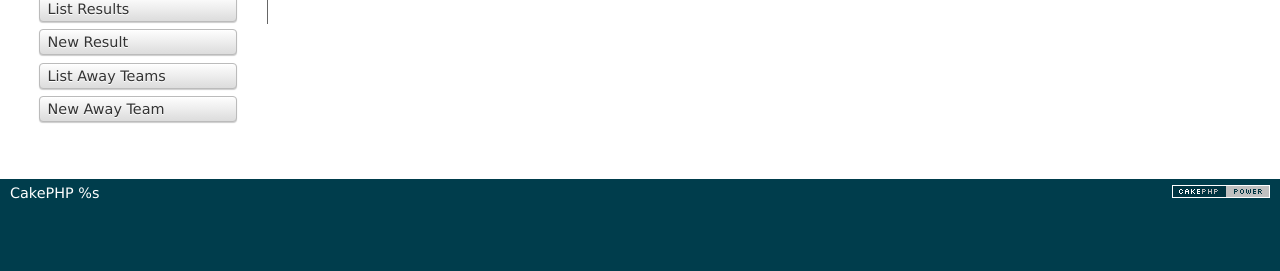
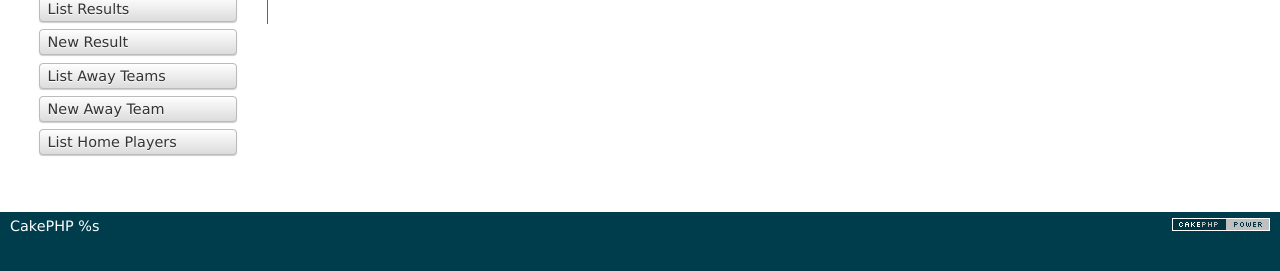
Before and after one commit to NemotoYoshiyuki/basketball_score, a CakePHP app: the page made by app/View/Matches/index.ctp in a window 1280 px wide. Shown: the part 144-415 px from the top of the page. Run offline with PHP 8.4 and a stand-in for CakePHP, Linux system fonts and the light colour scheme; the template is opened without the code that fills it, so the values that code supplies are empty; some libraries are stand-ins or nearby versions.

Commit message:
リンクつけたよ

```diff
--- a/app/View/HomePlayers/index.ctp
+++ b/app/View/HomePlayers/index.ctp
@@ -56,5 +56,6 @@
 		<li><?php echo $this->Html->link(__('New Home Player'), array('action' => 'add')); ?></li>
 		<li><?php echo $this->Html->link(__('List Positions'), array('controller' => 'positions', 'action' => 'index')); ?> </li>
 		<li><?php echo $this->Html->link(__('New Position'), array('controller' => 'positions', 'action' => 'add')); ?> </li>
+		<li><?php echo $this->Html->link(__('List Matches'), array('controller' => 'matches', 'action' => 'index')); ?> </li>
 	</ul>
 </div>
--- a/app/View/Matches/index.ctp
+++ b/app/View/Matches/index.ctp
@@ -60,5 +60,6 @@
 		<li><?php echo $this->Html->link(__('New Result'), array('controller' => 'results', 'action' => 'add')); ?> </li>
 		<li><?php echo $this->Html->link(__('List Away Teams'), array('controller' => 'away_teams', 'action' => 'index')); ?> </li>
 		<li><?php echo $this->Html->link(__('New Away Team'), array('controller' => 'away_teams', 'action' => 'add')); ?> </li>
+		<li><?php echo $this->Html->link(__('List Home Players'), array('controller' => 'home_players', 'action' => 'index')); ?> </li>
 	</ul>
 </div>
```
